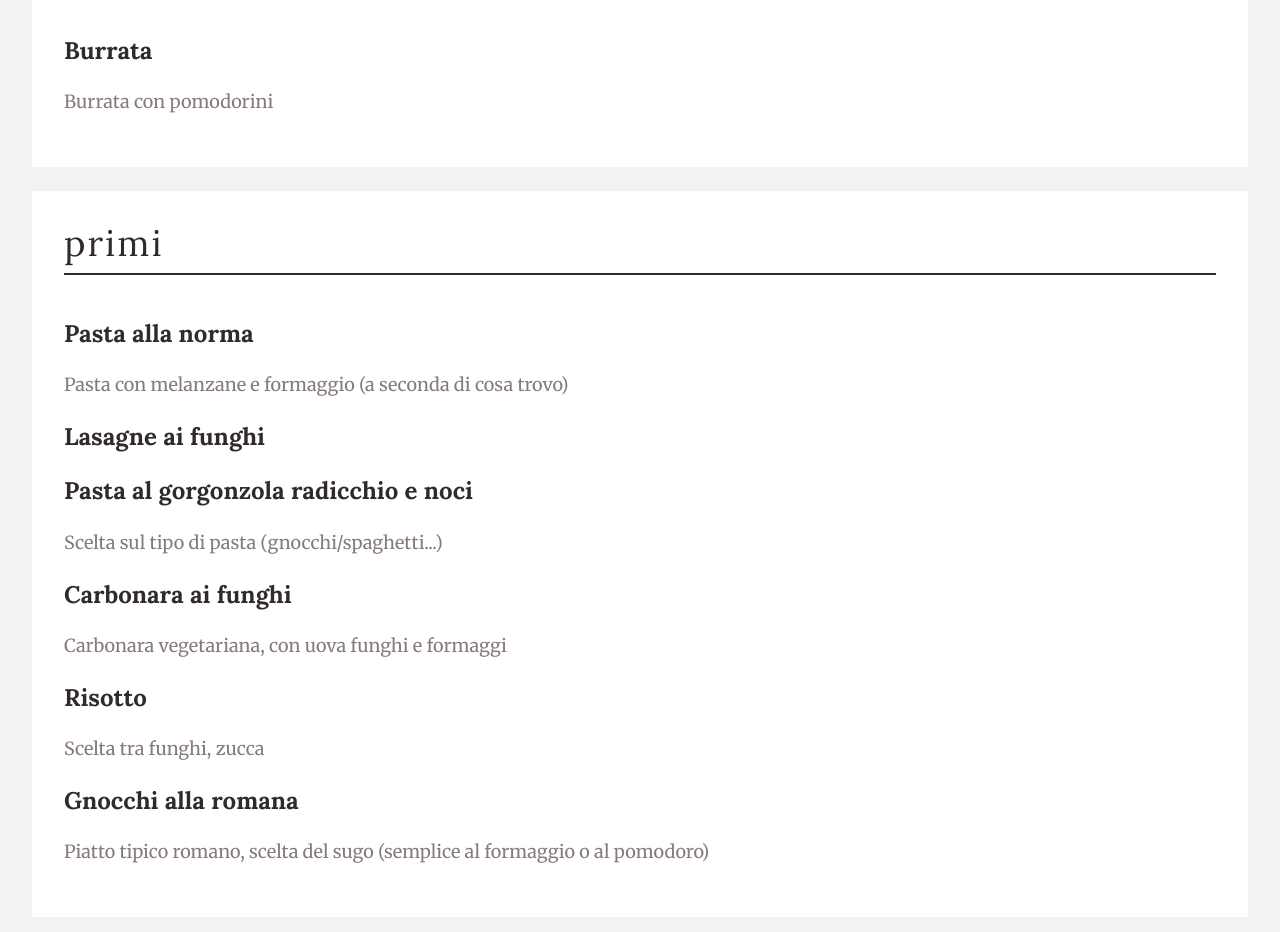
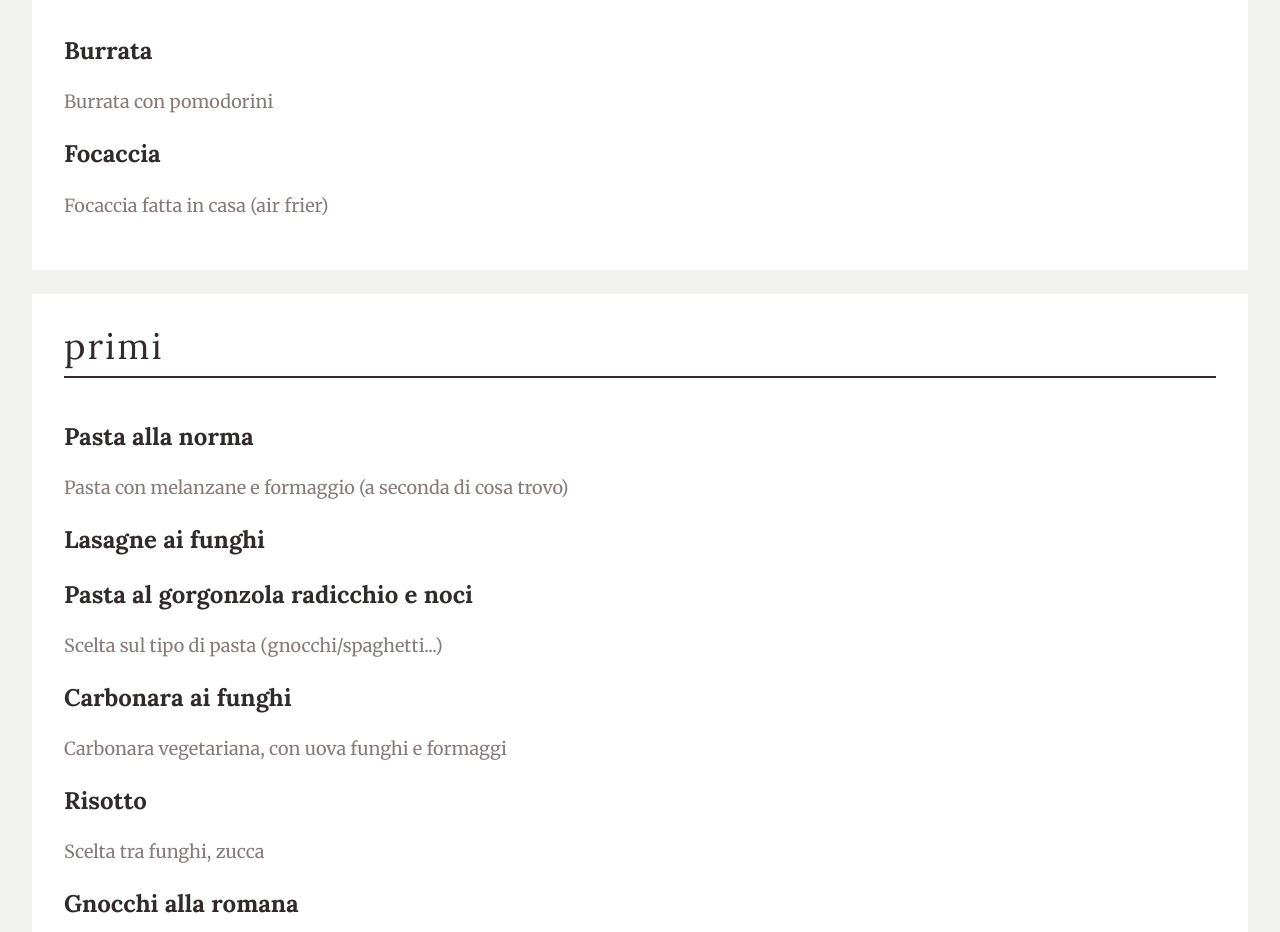
Before and after one commit to lorenzomad/MenuRistorante, a plain HTML site: page index.html in a window 1280 px wide. Shown: the part 980-1912 px from the top of the page. Drawn offline with Linux system fonts and the light colour scheme.

Commit message:
updated menu

```diff
--- a/index.html
+++ b/index.html
@@ -42,6 +42,9 @@
                   <p>Burrata con pomodorini</p>
                 </div>
                 <div class="column-xs-12 column-md-4">
+                    <h4>Focaccia</h4>
+                    <p>Focaccia fatta in casa (air frier)</p>
+                  </div>
 
 
               </section>
```
